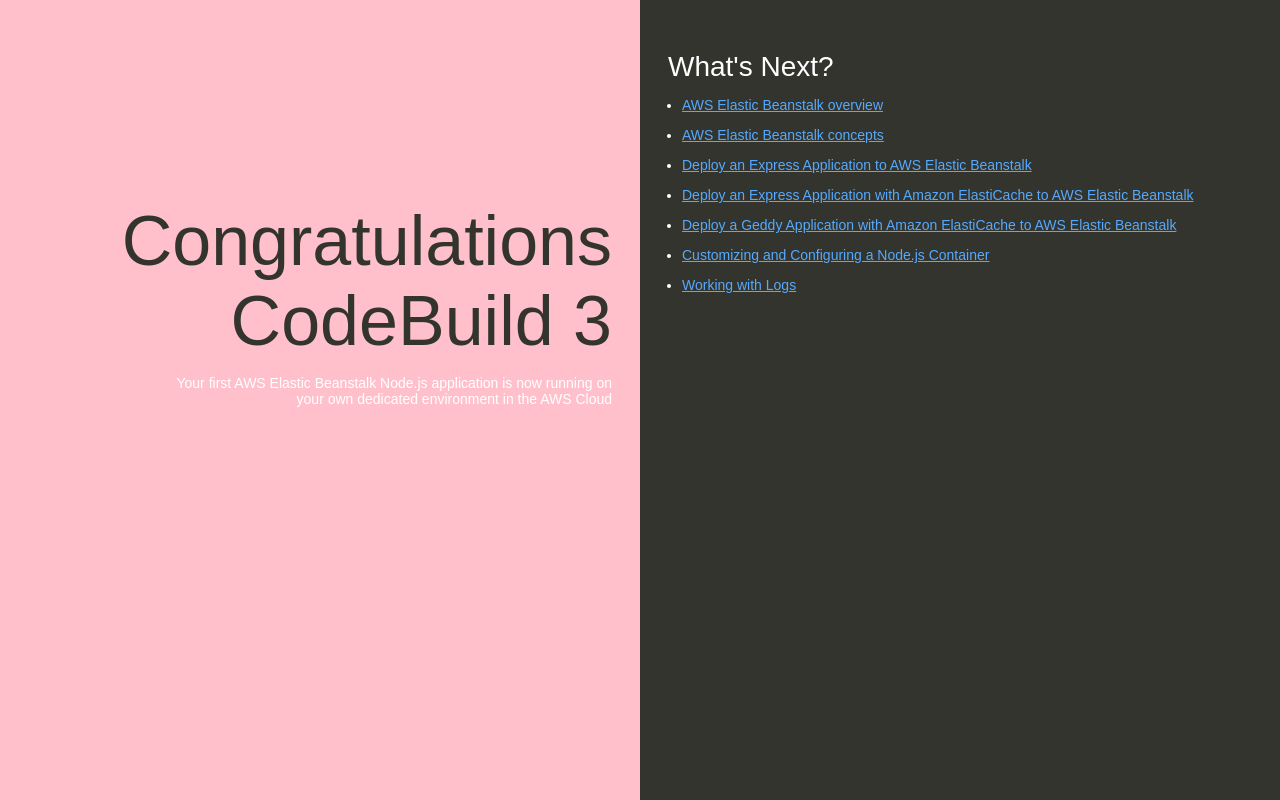
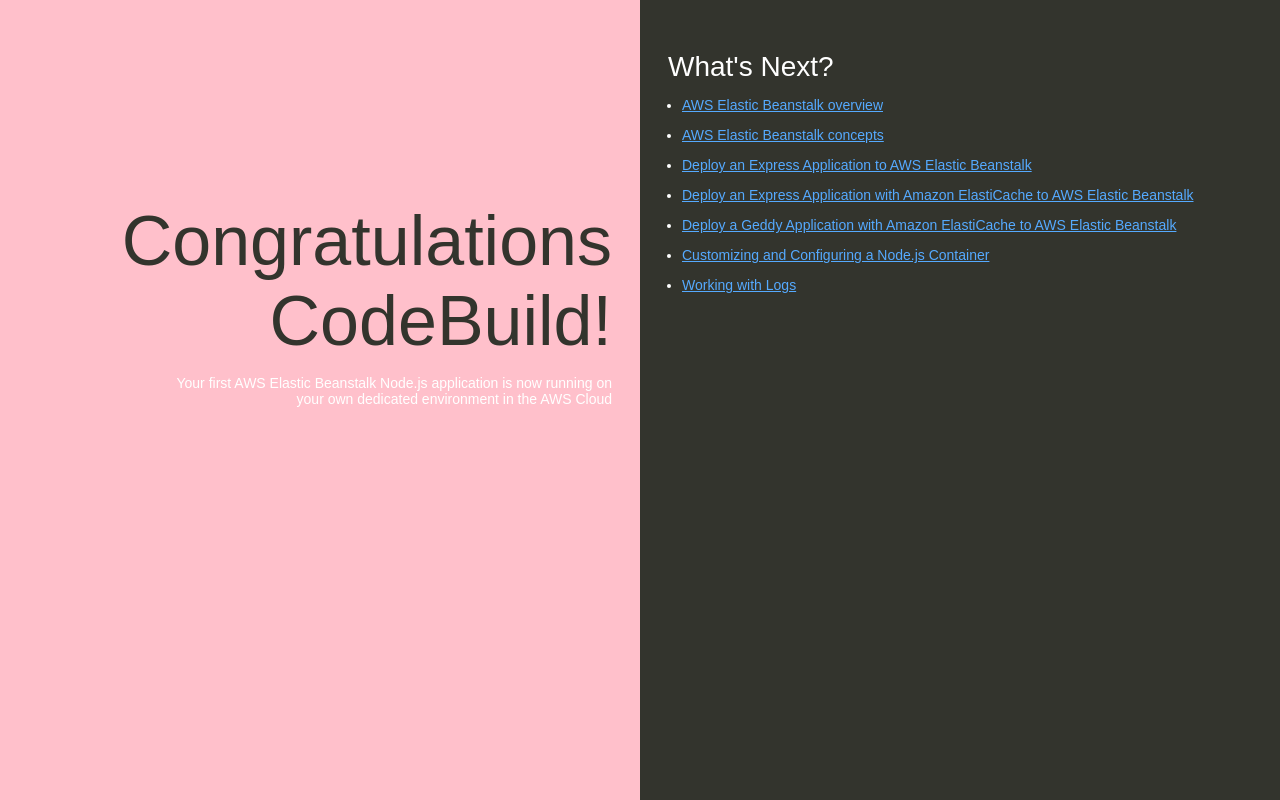
Before and after one commit to samzaberi/node-v2-blue, a website: page index.html in a window 1280 px wide. Drawn offline with Linux system fonts and the light colour scheme.

Commit message:
Update header text in index.html

```diff
--- a/index.html
+++ b/index.html
@@ -74,7 +74,7 @@
   </head>
   <body>
     <div class="textColumn">
-      <h1>Congratulations CodeBuild 3</h1>
+      <h1>Congratulations CodeBuild!</h1>
       <p>Your first AWS Elastic Beanstalk Node.js application is now running on your own dedicated environment in the AWS Cloud</p>
     </div>
     <div class="linksColumn">
```
